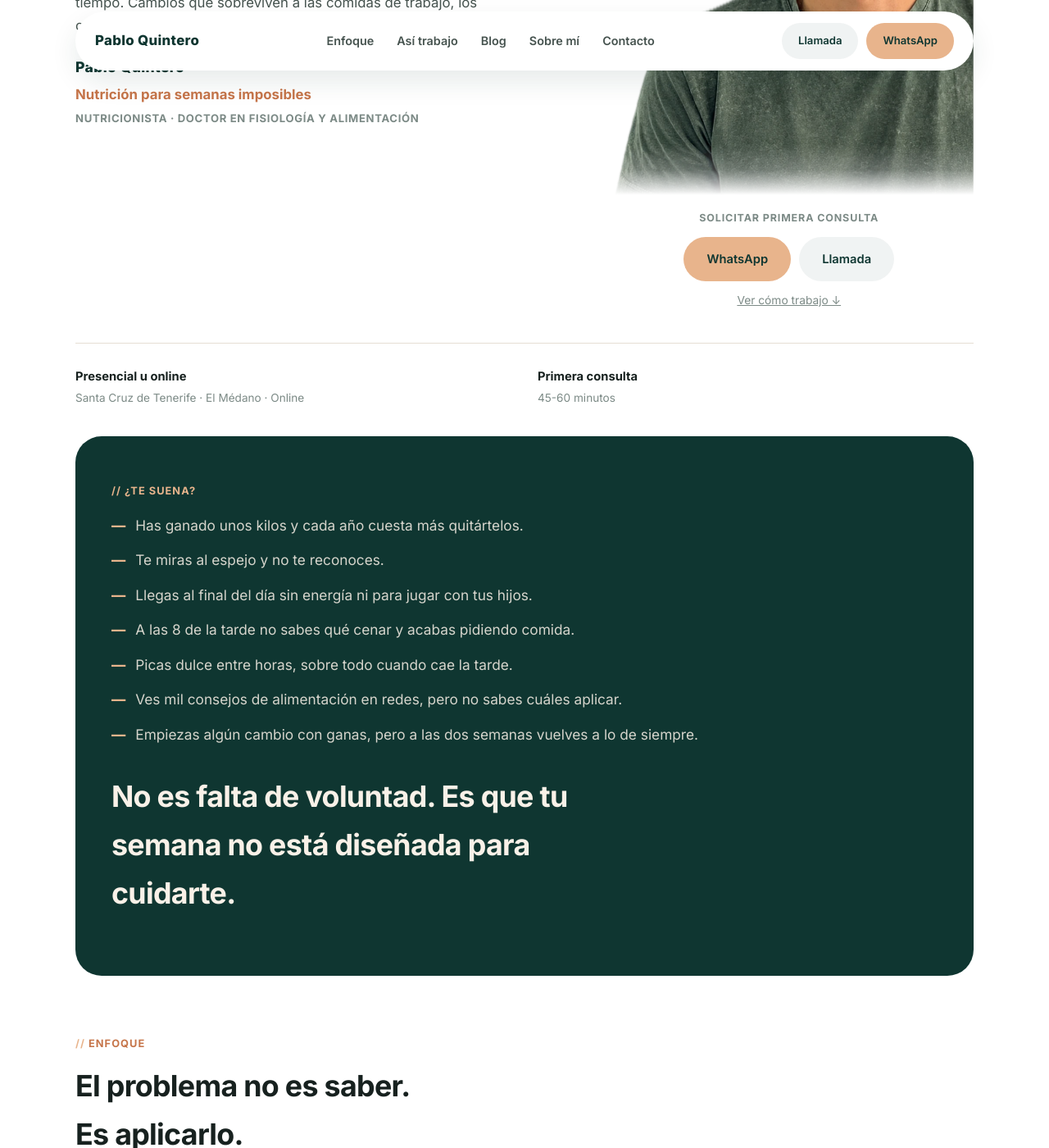
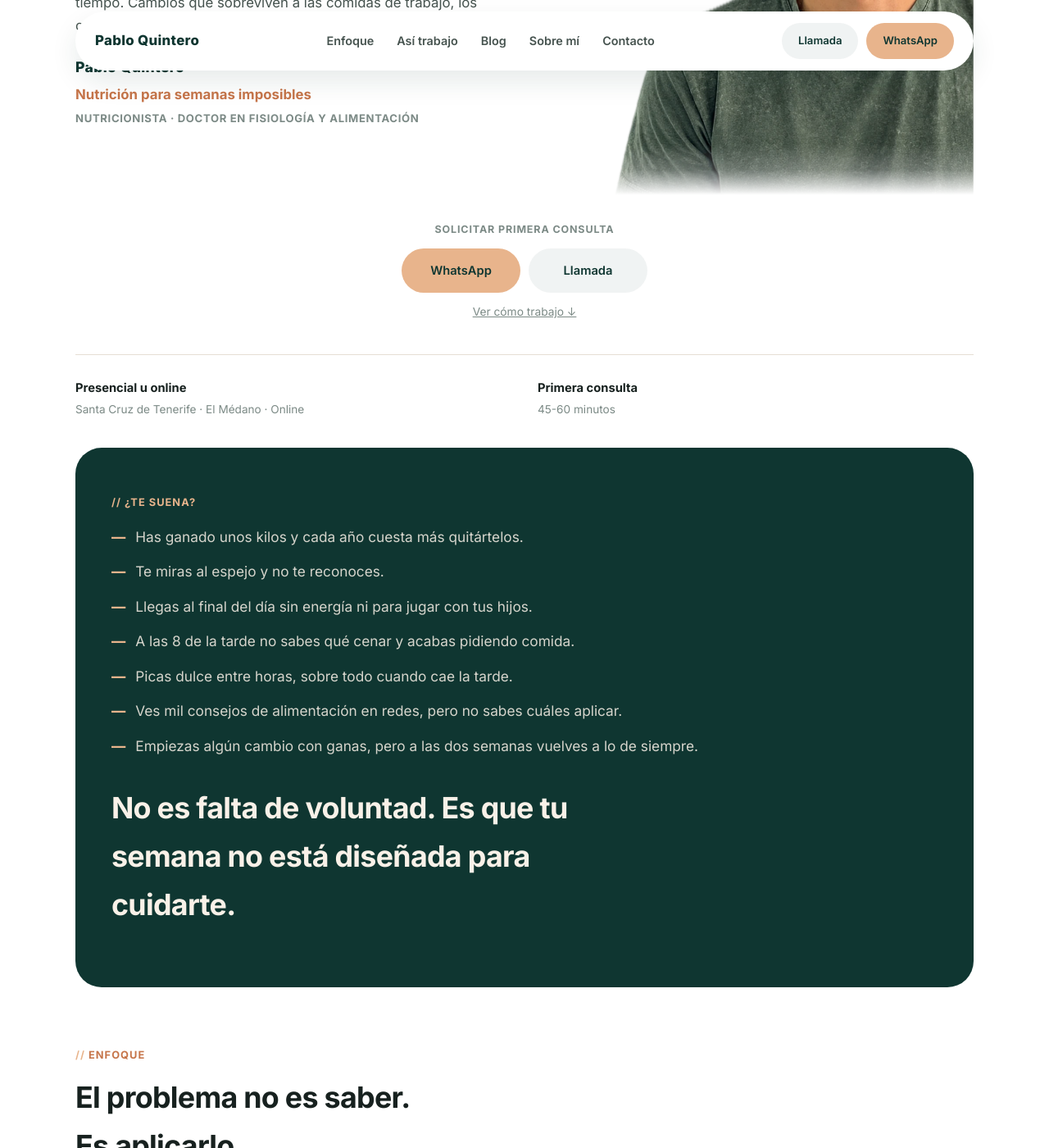
Before and after one commit to pquinriver/pabloquintero-nutricion, a Jekyll site: the page index.html, which Jekyll copies as it is, in a window 1280 px wide and 1400 px high, scrolled down 515 px. Shown: the whole window at 82% size. Built offline with Jekyll 4.4.1, drawn with Linux system fonts in a browser that asks for light colours.

Commit message:
Center hero CTA block on the page, not just within the photo column
Moving .hero-cta out of .hero-right (it's now a sibling of .hero-grid,
spanning the full width) so it centers relative to the whole page
instead of just within the narrow right-hand grid column, which is
what centering it "among itself" inside hero-right actually achieved.

Co-Authored-By: Claude Sonnet 5 <noreply@anthropic.com>
Claude-Session: https://claude.ai/code/session_01DnN3Tam13buBricv2YHgrr

```diff
--- a/index.html
+++ b/index.html
@@ -173,6 +173,9 @@
         <div class="hero-photo">
           <img src="assets/pablo-hero.png" alt="Pablo Quintero, nutricionista y Doctor en Fisiología y Alimentación, en Santa Cruz de Tenerife">
         </div>
+      </div>
+    </div>
+
     <div class="hero-cta">
       <p class="cta-label">Solicitar primera consulta</p>
       <div class="cta-buttons">
@@ -180,8 +183,6 @@
         <a class="btn btn--secondary" href="tel:+34642104190">Llamada</a>
       </div>
       <p class="hero-note"><a href="#asi-trabajo">Ver cómo trabajo ↓</a></p>
-        </div>
-      </div>
     </div>
 
     <div class="info-row">
--- a/styles.css
+++ b/styles.css
@@ -74,7 +74,7 @@
     -webkit-mask-image:linear-gradient(to bottom, black 90%, rgba(0,0,0,.75) 95%, rgba(0,0,0,.3) 98%, transparent 100%);
     mask-image:linear-gradient(to bottom, black 90%, rgba(0,0,0,.75) 95%, rgba(0,0,0,.3) 98%, transparent 100%);
   }
-  .hero-cta{margin-top:18px;display:flex;flex-direction:column;align-items:center;align-self:center;text-align:center;gap:12px;max-width:300px}
+  .hero-cta{margin:32px auto 0;display:flex;flex-direction:column;align-items:center;text-align:center;gap:12px;max-width:300px}
   .cta-label{font-size:.78rem;font-weight:700;text-transform:uppercase;letter-spacing:.07em;color:var(--muted);margin:0}
   .cta-buttons{display:flex;gap:10px;width:100%}
   .hero-cta .cta-buttons .btn{flex:1;justify-content:center}
@@ -196,7 +196,7 @@
     .hero .lede{max-width:none}
     .hero-right{align-items:flex-start;text-align:left}
     .hero-photo{max-width:375px;margin:0 auto}
-    .hero-cta{align-items:stretch;max-width:none;width:100%}
+    .hero-cta{align-items:stretch;text-align:left;max-width:none;width:100%;margin-top:18px}
     .hero-note{text-align:left}
     .info-row{grid-template-columns:1fr;gap:20px;margin-top:28px;padding-top:24px}
     .areas-wrap{padding:36px 22px;border-radius:24px}
```
Lines whose indentation alone changed are shown as unchanged.
